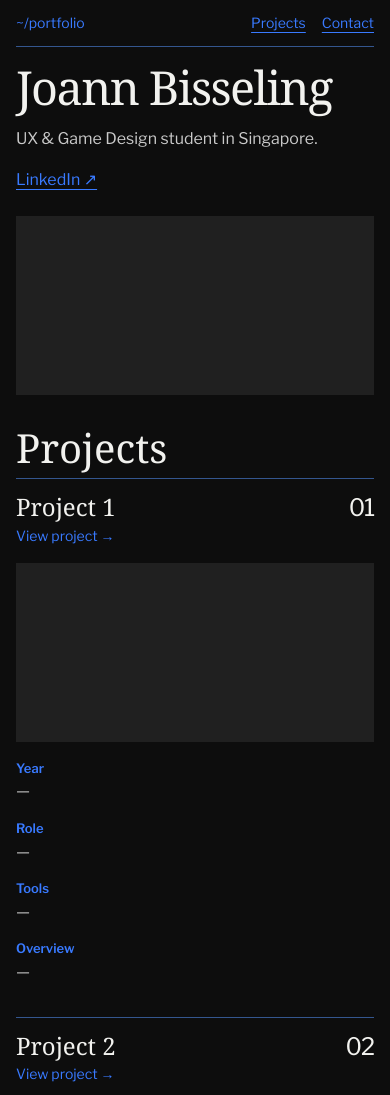
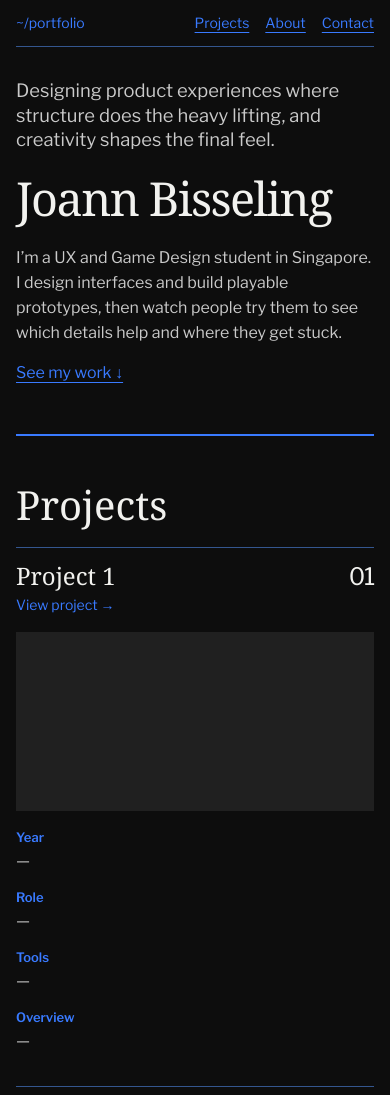
Before and after one commit to prodsoul/prodsoul.github.io, a plain HTML site: page index.html in a window 390 px wide. Shown: the top 1095 px of the page. Drawn offline with nearby package versions, Linux system fonts and the light colour scheme; a web font is replaced by a local one.

Commit message:
Section Updates

```diff
--- a/index.html
+++ b/index.html
@@ -150,7 +150,7 @@
     }
     .boot-fill {
       display: block; height: 100%; background: var(--blue); transform-origin: left;
-      animation: startup 3.8s ease-in-out both;
+      animation: startup 3.3s ease-in-out both;
     }
     @keyframes startup {
       0% { transform: scaleX(0); }
@@ -184,6 +184,20 @@
       html:not(.welcoming) .home, .case-page:target, .revealing { animation-name: appear; }
       .project:is(:hover,:focus-within) .case-link-label { transform: none; }
     }
+    .intro { align-items: end; padding-block: clamp(2rem, 5vw, 6rem) clamp(3rem, 7vw, 8rem); }
+    .intro .statement { max-width: 36ch; margin: 0 0 1.3rem; font-size: clamp(1.15rem, 2vw, 2rem); line-height: 1.35; }
+    .intro-copy { max-width: 44ch; justify-self: end; }
+    .intro-copy p { font-size: clamp(1rem, 1.25vw, 1.25rem); }
+    #projects, #about, #contact {
+      border-top: 2px solid var(--blue);
+      padding-block: clamp(3rem, 6vw, 7rem);
+    }
+    #projects > h2 { margin-bottom: .55em; }
+    #about p, #contact p { max-width: 54ch; font-size: clamp(1rem, 1.5vw, 1.35rem); }
+    .contact-actions { display: flex; gap: 1.5rem; align-items: center; flex-wrap: wrap; margin-top: 1.5rem; }
+    .email-button { display: inline-block; border: 1px solid var(--blue); padding: .65rem 1.25rem; text-decoration: none; }
+    .email-button:hover { background: var(--blue); color: var(--background); }
+    @media (max-width: 36rem) { .intro-copy { margin-top: 1.5rem; } }
   </style>
 </head>
 <body>
@@ -199,18 +213,19 @@
   </div>
   <nav aria-label="Portfolio navigation">
     <span>~/portfolio</span>
-    <div class="nav-links"><a href="#projects">Projects</a><a href="#contact">Contact</a></div>
+    <div class="nav-links"><a href="#projects">Projects</a><a href="#about">About</a><a href="#contact">Contact</a></div>
   </nav>
   <main>
     <div class="home">
     <header class="intro">
       <div>
+        <p class="statement">Designing product experiences where structure does the heavy lifting, and creativity shapes the final feel.</p>
         <h1>Joann Bisseling</h1>
-        <p>UX &amp; Game Design student in Singapore.</p>
-        <a href="https://www.linkedin.com/in/joannbisseling/">LinkedIn ↗</a>
       </div>
-      <!-- Replace this box with your intro image when ready. -->
-      <div class="image-box" aria-hidden="true"></div>
+      <div class="intro-copy">
+        <p>I’m a UX and Game Design student in Singapore. I design interfaces and build playable prototypes, then watch people try them to see which details help and where they get stuck.</p>
+        <a href="#projects">See my work ↓</a>
+      </div>
     </header>
 
     <section id="projects" aria-labelledby="projects-title">
@@ -292,6 +307,11 @@
         </div>
       </article>
     </section>
+    <section id="about" aria-labelledby="about-title">
+      <h2 id="about-title">About me</h2>
+      <!-- Replace this placeholder with your bio. -->
+      <p>More about me coming soon.</p>
+    </section>
     </div>
 
     <!-- PROJECT PAGES: replace the dashes with your own copy and swap each .image-box for a project image. -->
@@ -361,7 +381,11 @@
   </main>
   <footer id="contact">
     <h2>Contact me</h2>
-    <a href="https://www.linkedin.com/in/joannbisseling/">Get in touch on LinkedIn ↗</a>
+    <p>Made it to the end, thank you. If anything here sparked questions or you’d like to talk about design, internships, or collaboration, I’d love to hear from you.</p>
+    <div class="contact-actions">
+      <a class="email-button" href="mailto:j29bisseling@gmail.com">Email me ↗</a>
+      <a href="https://www.linkedin.com/in/joannbisseling/">LinkedIn ↗</a>
+    </div>
   </footer>
   <script>
     function watchSections() {
@@ -374,15 +398,15 @@
           }
         }
       }, { threshold: 0.06 });
-      document.querySelectorAll(".project, .case-section, footer").forEach(el => observer.observe(el));
+      document.querySelectorAll(".project, .case-section, #about, footer").forEach(el => observer.observe(el));
     }
     if (document.documentElement.classList.contains("welcoming")) {
       const boot = document.querySelector(".boot");
-      setTimeout(() => boot.classList.add("leaving"), 3800);
+      setTimeout(() => boot.classList.add("leaving"), 3300);
       setTimeout(() => {
         document.documentElement.classList.remove("welcoming");
         watchSections();
-      }, 4000);
+      }, 3500);
     } else {
       watchSections();
     }
```
